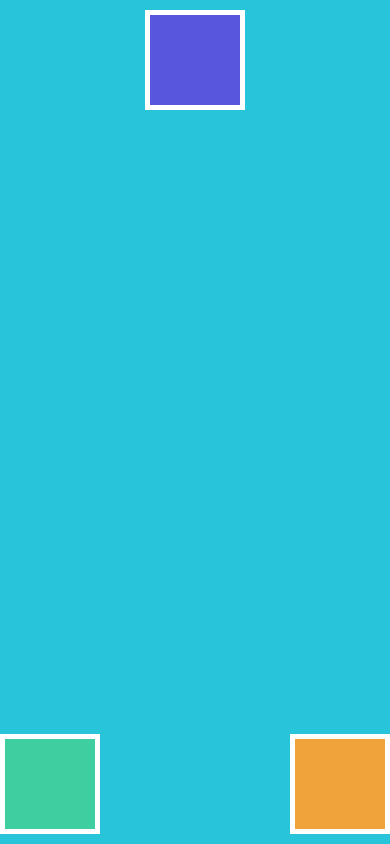
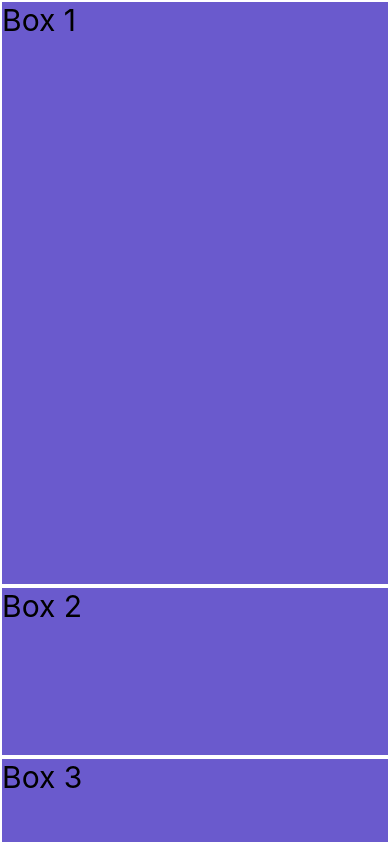
Before and after one commit to SoyDiego/ts-react-native-course, a React Native app in the folder 01-MyFirstApp/: screen / in a window 390 px wide. Built offline with nearby package versions, Linux system fonts and the light colour scheme.

Commit message:
playing with Flex

```diff
--- a/01-MyFirstApp/App.tsx
+++ b/01-MyFirstApp/App.tsx
@@ -1,8 +1,9 @@
 import React from 'react';
 import {SafeAreaView} from 'react-native';
+import FlexScreen from './src/screens/FlexScreen';
 // import BoxObjectModelScreen from './src/screens/BoxObjectModelScreen';
 // import DimensionsScreen from './src/screens/DimensionsScreen';
-import PositionsScreen from './src/screens/PositionsScreen';
+// import PositionsScreen from './src/screens/PositionsScreen';
 // import CounterScreen from './src/screens/CounterScreen';
 // import HelloWorldScreen from './src/screens/HelloWorldScreen';
 
@@ -13,7 +14,8 @@ const App = () => {
     <SafeAreaView style={{flex: 1}}>
       {/* <BoxObjectModelScreen /> */}
       {/* <DimensionsScreen /> */}
-      <PositionsScreen />
+      {/* <PositionsScreen /> */}
+      <FlexScreen />
     </SafeAreaView>
   );
 };
--- /dev/null
+++ b/01-MyFirstApp/src/screens/FlexScreen.tsx
@@ -0,0 +1,39 @@
+import {View, Text, StyleSheet} from 'react-native';
+import React from 'react';
+
+const FlexScreen = () => {
+  return (
+    <View style={styles.container}>
+      <Text style={styles.box1}>Box 1</Text>
+      <Text style={styles.box2}>Box 2</Text>
+      <Text style={styles.box3}>Box 3</Text>
+    </View>
+  );
+};
+
+export default FlexScreen;
+
+const styles = StyleSheet.create({
+  container: {
+    flex: 1,
+    backgroundColor: 'slateblue',
+  },
+  box1: {
+    flex: 7,
+    borderWidth: 2,
+    borderColor: 'white',
+    fontSize: 30,
+  },
+  box2: {
+    flex: 2,
+    borderWidth: 2,
+    borderColor: 'white',
+    fontSize: 30,
+  },
+  box3: {
+    flex: 1,
+    borderWidth: 2,
+    borderColor: 'white',
+    fontSize: 30,
+  },
+});
```
